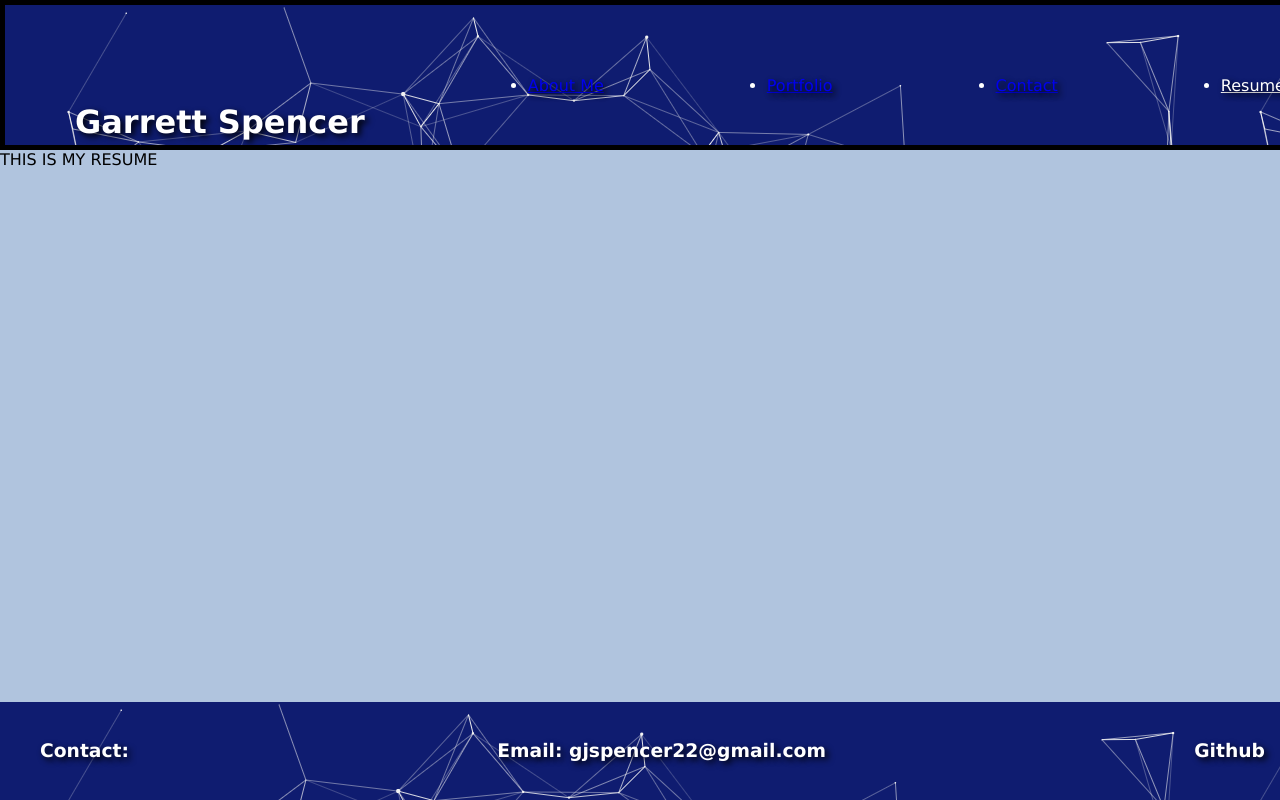
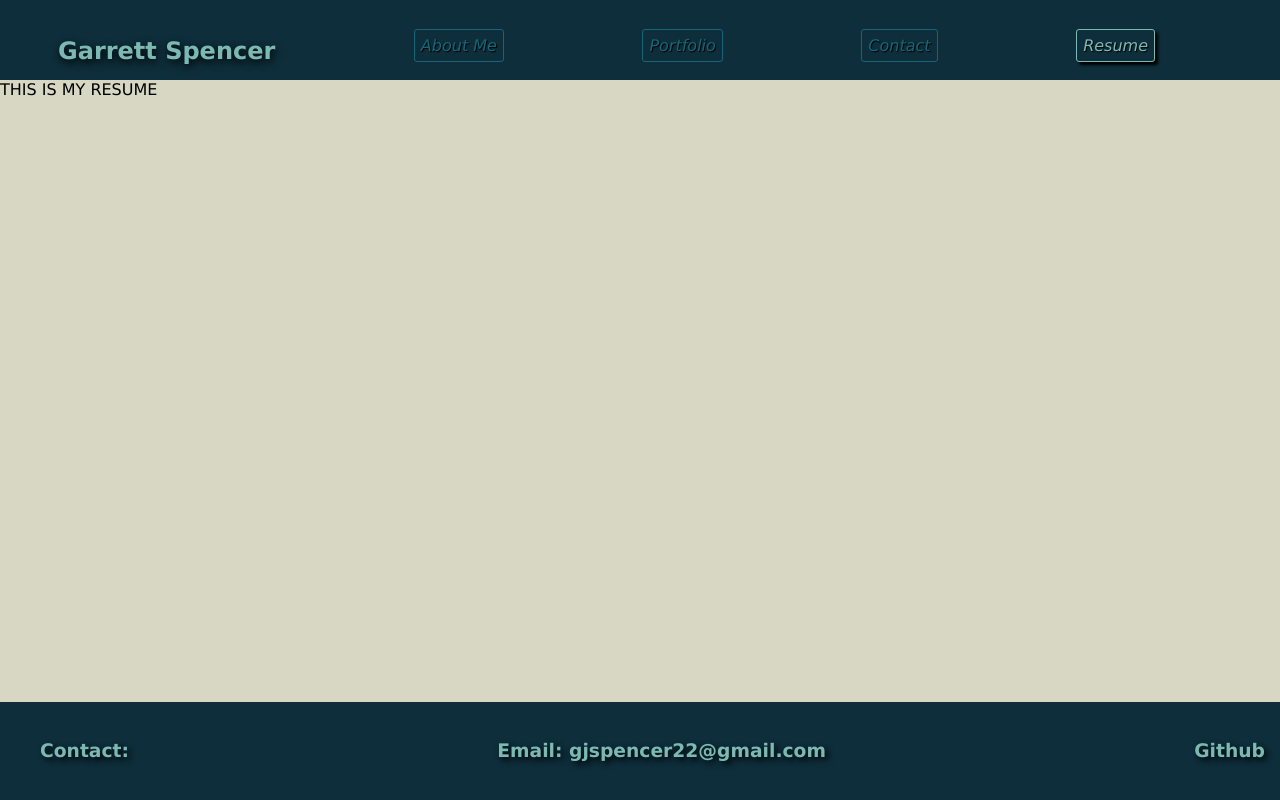
Before and after one commit to gjspencer22/react-portfolio, a React (Create React App) app: page /resume in a window 1280 px wide. Shown: the top 800 px of the page. Built offline with nearby package versions, Linux system fonts and the light colour scheme.

Commit message:
major css overhaul

```diff
--- a/src/App.css
+++ b/src/App.css
@@ -1,8 +1,4 @@
 .selected {
-    color: white;
-  text-shadow: 3px 3px 6px black;
+    color: #7db9b3;
+    box-shadow: 3px 3px 3px black;
 }
-.NavLink {
-    color: white;
-    text-shadow: 3px 3px 6px black;
-}
--- a/src/components/Contact/index.js
+++ b/src/components/Contact/index.js
@@ -1,5 +1,6 @@
 import React from 'react';
 import './index.css'
+
 function Contact() {
     return (
         <div className="feedback">
--- a/src/components/Footer/index.css
+++ b/src/components/Footer/index.css
@@ -1,5 +1,5 @@
 .footer {
-    background-image: url(/src/assets/HeaderImg/cool-background.png);
+    background-color: #0e2e3b;
     position: absolute;
     bottom: 0;
     width: 100%;
@@ -14,4 +14,5 @@
   }
   h3 {
     padding-right: 55px;
+    color: #7db9b3;
   }
--- a/src/components/Footer/index.js
+++ b/src/components/Footer/index.js
@@ -5,7 +5,7 @@ function Footer() {
         <div className="footer">
             <h3>Contact:</h3>
             <h3>Email: gjspencer22@gmail.com</h3>
-            <h3> Github</h3>
+            <h3>Github</h3>
         </div>
     );
 }
--- /dev/null
+++ b/src/components/Header/index.css
@@ -0,0 +1,47 @@
+/* Header */
+.header {
+  display: flex;
+  position: sticky;
+  background-color: #0e2e3b;
+  height: 80px;
+  text-shadow: 1px 1px 1px black;
+}
+
+.myName {
+  margin: 0px;
+  color: #7db9b3;
+  padding-left: 55px;
+  padding-top: 1px;
+  display: flex;
+  justify-content: space-between;
+  flex-wrap: wrap;
+  position: sticky;
+  text-shadow: 1px 3px 8px black;
+}
+
+.links {
+  padding: 3px;
+  padding-top: 20px;
+  display: flex;
+  justify-content: space-between;
+  flex-wrap: wrap;
+  position: sticky;
+  width: 90%;
+  color: #166678;
+  font-family: Verdana, Geneva, Tahoma, sans-serif;
+  list-style-type: none;
+}
+
+a {
+  text-decoration: none;
+  border: 1px solid;
+  border-radius: 3px;
+  padding: 6px;
+  /* box-shadow: 1px 1px 1px black; */
+  color: #166678;
+  font-style: italic;
+}
+a:hover {
+  box-shadow: 3px 3px 3px black;
+  transition: all 0.25s ease;
+}
--- a/src/components/Header/index.js
+++ b/src/components/Header/index.js
@@ -1,4 +1,5 @@
 import React from 'react';
+import './index.css'
 import { NavLink } from 'react-router-dom';
 function Header(props) {
     return (
@@ -6,7 +7,9 @@ function Header(props) {
 
 
             <ul className="links">
-            <h1 className="myName">Garrett Spencer</h1>
+                <li>
+                    <h1 className="myName">Garrett Spencer</h1>
+                </li>
                 <li>
                     <NavLink to='/about' activeClassName='selected'>About Me</NavLink>
                 </li>
--- /dev/null
+++ b/src/components/Portfolio/index.css
@@ -0,0 +1,3 @@
+a {
+    color: green;
+}
--- a/src/index.css
+++ b/src/index.css
@@ -5,7 +5,7 @@ body {
     sans-serif;
   -webkit-font-smoothing: antialiased;
   -moz-osx-font-smoothing: grayscale;
-  background-color: lightsteelblue;
+  background-color: #d8d7c3;
 }
 
 
@@ -17,45 +17,7 @@ code {
    font-family: Verdana, Geneva, Tahoma, sans-serif;
 }
 
-/* Header */
-.header {
-  padding: 20px 35px;
-  display: flex;
-  justify-content: space-between;
-  flex-wrap: wrap;
-  position: sticky;
-  width: 100%;
-  height: 100px;
-  border-style: solid;
-  border-width: 5px;
-  background-image: url(/src/assets/HeaderImg/cool-background.png);
-}
 
-.myName {
-  display: flex;
-  flex-wrap: wrap;
-  font-size: 32px;
-}
-
-
-
-/* .profilePic{
-  width: 25px;
-  height: 25px;
-  background-image: url(/src/assets/20190504_145300_HDR.jpg);
-} */
-.links {
-  padding: 35px 35px 35px 35px;
-  display: flex;
-  justify-content: space-between;
-  flex-wrap: wrap;
-  position: sticky;
-  width: 100%;
-  height: 60px;
-  color: white;
-  text-shadow: 3px 3px 6px black;
-  font-family: Verdana, Geneva, Tahoma, sans-serif;
-}
 
 
 /* .footerInfo {
```
Also changed, not shown: src/utils/helpers.js (added, +8 -0 lines), src/components/Header/mobile.css (added).
